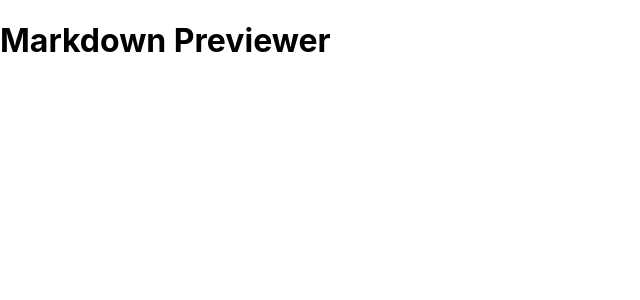
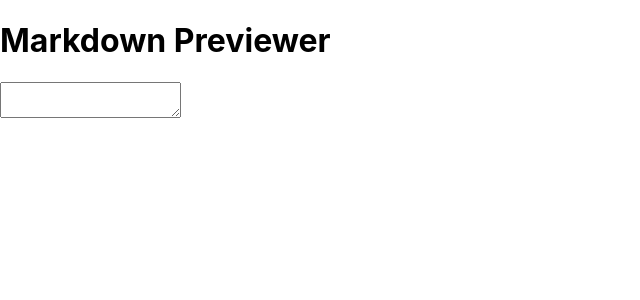
Before and after one commit to AlfonsoJavariz/previsualizador-de-markdown, a React (Create React App) app: page / in a window 1280 px wide. Shown: the top 300 px of the page, without its empty margins (0-640 px from the left). Built offline with nearby package versions, Linux system fonts and the light colour scheme.

Commit message:
Implement state and change handler for the textarea input

```diff
--- a/src/App.tsx
+++ b/src/App.tsx
@@ -1,10 +1,19 @@
-import React from "react";
+import React, { useState, ChangeEvent } from "react";
 import marked from "marked";
 
 const App = () => {
+  const [text, setText] = useState<string>("");
+
+  const handleChange = (event: ChangeEvent<HTMLTextAreaElement>) => {
+    setText(event.currentTarget.value);
+  };
+
   return (
     <div>
       <h1>Markdown Previewer</h1>
+      <textarea id="editor" value={text} onChange={handleChange} />
+
+      <div id="preview"></div>
     </div>
   );
 };
```
